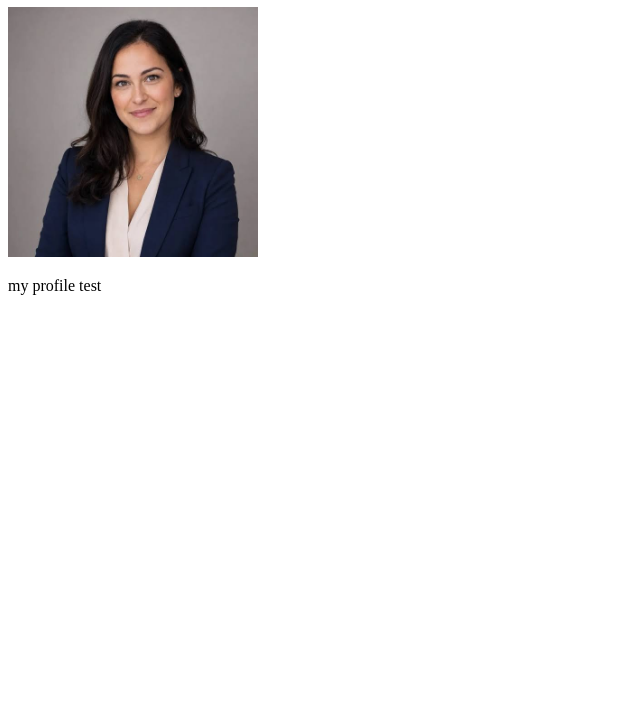
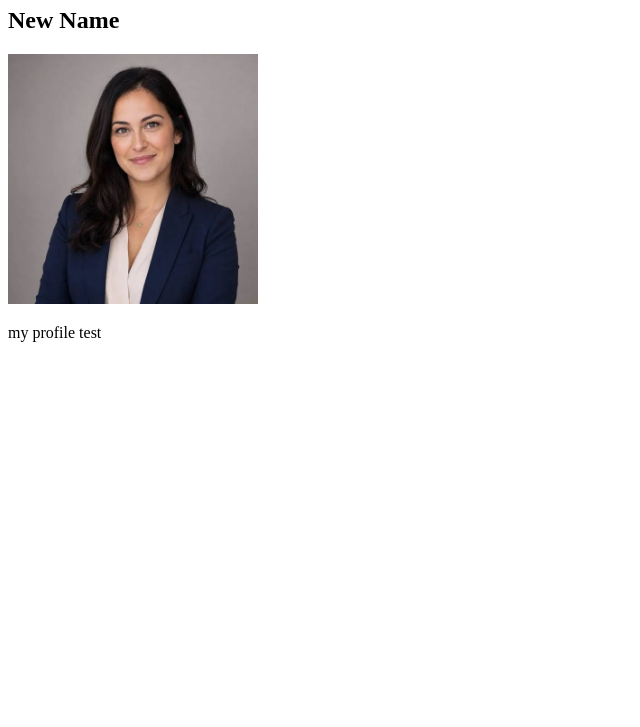
Before and after one commit to shammuajju/vs-html-p, a plain HTML site: page index.html in a window 1280 px wide. Shown: the part 73-800 px from the top of the page, without its empty margins (0-640 px from the left). Drawn offline with Linux system fonts and the light colour scheme.

Commit message:
added new name

```diff
--- a/index.html
+++ b/index.html
@@ -7,6 +7,7 @@
 </head>
 <body>
      <h1>shammu</h1>
+     <h2>New Name</h2>
      <img width="250px" src="profile.jpg" alt="">
      <p>my profile test</p>
 </body>
```
